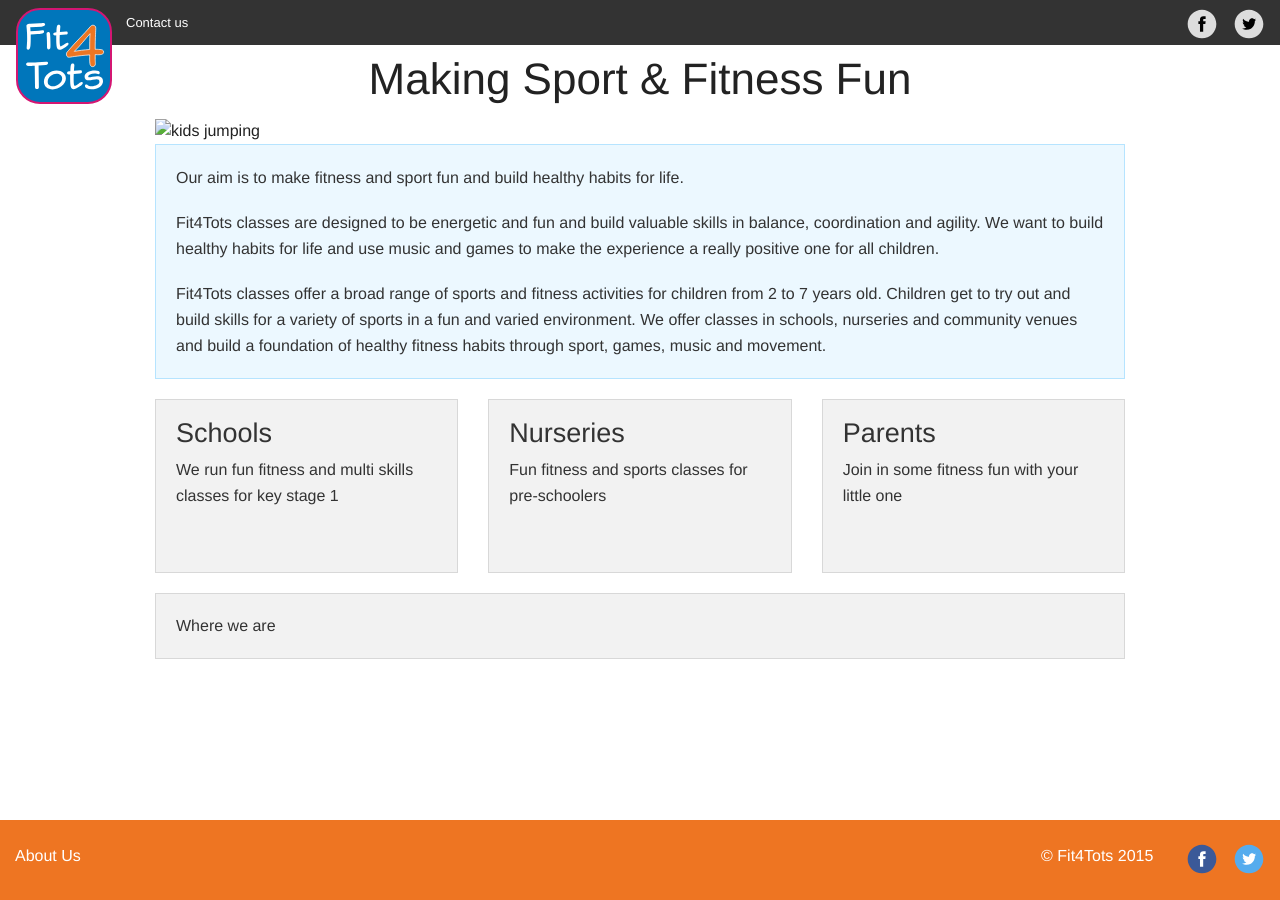
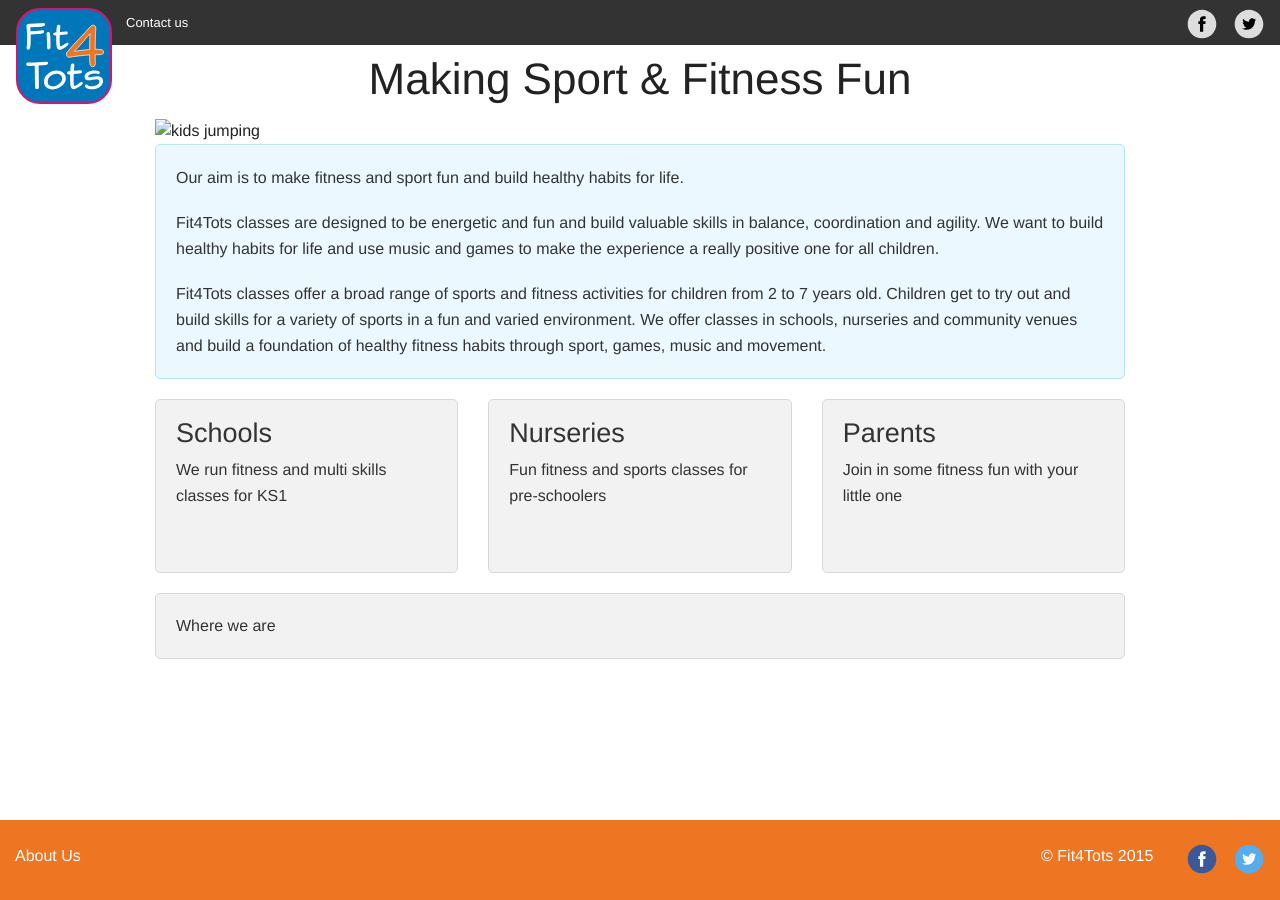
Before and after one commit to fit4tots/fit4tots.github.io, a Jekyll site: the page built from index.html, in a window 1280 px wide. Built offline with Jekyll 4.4.1, drawn with Linux system fonts in a browser that asks for light colours.

Commit message:
homepage dev

```diff
--- a/_config.yml
+++ b/_config.yml
@@ -10,7 +10,7 @@
 url: "http://wildcountry.github.io" # the base hostname & protocol for your site
 twitter_username: fit4tots
 facebook_username: fit4totsUK
-cloudinary_prefix: http://res.cloudinary.com/fit4tots/image/upload/
+cloudinary_prefix: "http://res.cloudinary.com/fit4tots/image/upload"
 timezone: Europe/London
 
 environment: production
--- a/_sass/app/_foundation_settings.scss
+++ b/_sass/app/_foundation_settings.scss
@@ -145,7 +145,7 @@
 // $last-child-float: $opposite-direction;
 
 // We use these to make sure border radius matches unless we want it different.
-// $global-radius: 3px;
+$global-radius: 5px;
 // $global-rounded: 1000px;
 
 // We use these to control inset shadow shiny edges and depressions.
@@ -161,6 +161,15 @@
 // $large-range: (64.063em, 90em);
 // $xlarge-range: (90.063em, 120em);
 // $xxlarge-range: (120.063em, 99999999em);
+
+$base-em: 1em / strip-unit($rem-base);
+$max-em: 99999999em;
+
+$small-range: (0em, 666*$base-em);
+$medium-range: (667*$base-em, 1023*$base-em);  // 667 - iPhone6 landscape
+$large-range: (1024*$base-em, 1279*$base-em); // 1024 - iPad landscape
+$xlarge-range: (1280*$base-em, $max-em); // 1280 - Samsung Galaxy Note landscape
+$xxlarge-range: ($max-em, $max-em);
 
 // $screen: "only screen";
 
--- a/_sass/app/layout.scss
+++ b/_sass/app/layout.scss
@@ -12,8 +12,12 @@
   }
 }
 
-.panel.callout {
-  margin-top: 1px;
+.panel {
+  &, img { border-radius: $global-radius; }
+
+  &.callout {
+    margin-top: 1px;
+  }
 }
 
 // Layout
@@ -55,7 +59,7 @@
 
 /// Sticky Footer styles
 $medium-footer-height: rem-calc(80);
-$small-footer-height: rem-calc(80);
+$small-footer-height: rem-calc(110);
 
 body > .off-canvas-wrap {
   min-height: 100%;
@@ -96,8 +100,12 @@
 
 
 body > div > div > main {
+  $main_padding: $logo_width - $topbar-height + rem-calc(16);
   @media #{$small-only} {
-    padding-top: $logo_width - $topbar-height + rem-calc(16);
+    padding-top: $main_padding;
+  }
+  @media #{$medium-only} {
+    padding-top: $main_padding;
   }
 }
 
--- a/index.html
+++ b/index.html
@@ -1,9 +1,13 @@
 ---
 layout: default
 ---
-<h1 class="text-center">Making Sport &amp; Fitness Fun</h1>
-{% assign img = ',c_scale,f_auto/v1423497930/kids_jumping_qyzyvb' %}
-<img alt="kids jumping" data-interchange="[{{ 'w_980' | prepend: site.cloudinary_prefix | append: img }} (default)],[{{ 'w_600' | prepend: site.cloudinary_prefix | append: img }} (small-only)]">
+<h1 class="text-center">
+  Making Sport &amp;
+  <br class="show-for-small-only">
+  Fitness Fun
+</h1>
+{% assign img = '' %}
+<img alt="kids jumping" data-interchange="[{{ '/c_scale,f_auto,w_980/v1423519271/kids_jumping_cdmq4q.jpg' | prepend: site.cloudinary_prefix }} (default)],[{{ '/c_scale,f_auto,w_600/v1423519106/kids_jumping2_q5zwh9' | prepend: site.cloudinary_prefix }} (small-only)]">
 <div class="panel callout">
   <p>
     Our aim is to make fitness and sport fun and build healthy habits for life.
@@ -15,14 +19,14 @@
     Fit4Tots classes offer a broad range of sports and fitness activities for children from 2 to 7 years old. Children get to try out and build skills for a variety of sports in a fun and varied environment. We offer classes in schools, nurseries and community venues and  build a foundation of healthy fitness habits through sport, games, music and movement.
   </p>
 </div>
-{% assign default_tr = 'w_600,c_scale/w_600,h_600,c_crop,g_north,f_auto' %}
-{% assign medium_tr = 'w_270,c_scale/w_270,h_180,c_crop,g_north,f_auto' %}
+{% assign default_tr = '/w_600,c_scale/w_600,h_600,c_crop,g_north,f_auto' %}
+{% assign medium_tr = '/w_270,c_scale/w_270,h_180,c_crop,g_north,f_auto' %}
 <div class="row">
   <div class="medium-4 columns">
     <div class="panel">
       <h3>Schools</h3>
-      <p>We run fun fitness and multi skills classes for key stage 1</p>
-      {% assign img = '/v1423504205/school_photo_i3dfqb' %}
+      <p>We run fitness and multi skills classes for KS1</p>
+      {% assign img = '/v1423519123/school_photo_kbozdy' %}
       <img data-interchange="[{{ img | prepend: default_tr | prepend: site.cloudinary_prefix }} (default)], [{{ img | prepend: medium_tr | prepend: site.cloudinary_prefix }} (medium)]">
     </div>
   </div>
@@ -30,7 +34,7 @@
     <div class="panel">
       <h3>Nurseries</h3>
       <p>Fun fitness and sports classes for pre-schoolers</p>
-      {% assign img = '/v1423504239/girls_dancing_zsjdy8' %}
+      {% assign img = '/v1423519084/girls_dancing_tabj5k.jpg' %}
       <img data-interchange="[{{ img | prepend: default_tr | prepend: site.cloudinary_prefix }} (default)], [{{ img | prepend: medium_tr | prepend: site.cloudinary_prefix }} (medium)]">
     </div>
   </div>
@@ -38,7 +42,7 @@
     <div class="panel">
       <h3>Parents</h3>
       <p>Join in some fitness fun with your little one</p>
-      {% assign img = '/v1423504229/small_boy_with_gymball_qujwmr' %}
+      {% assign img = '/v1423519118/small_boy_with_gymball_vbfab7' %}
       <img data-interchange="[{{ img | prepend: default_tr | prepend: site.cloudinary_prefix }} (default)], [{{ img | prepend: medium_tr | prepend: site.cloudinary_prefix }} (medium)]">
     </div>
   </div>
```
Also changed, not shown: 1 other file.
